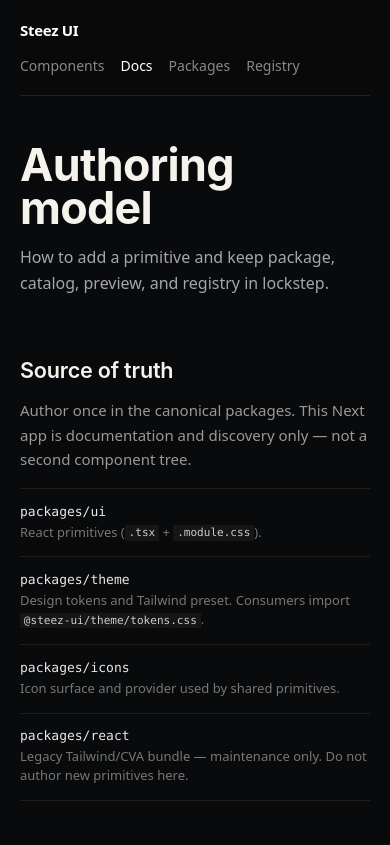
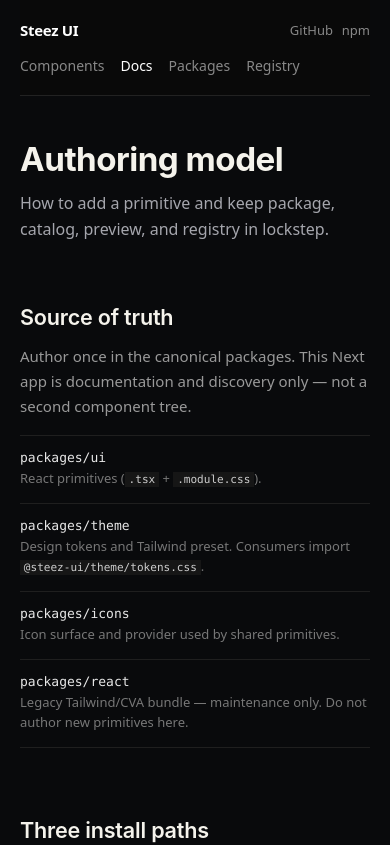
Before and after one commit to thomasjvu/steez-ui, a Next.js app: page /docs in a window 390 px wide. Shown: the top 845 px of the page. Built offline with nearby package versions, Linux system fonts and the light colour scheme.

Commit message:
fix: tighten mobile layout and Pages promotion

```diff
--- a/components/docs/site-layout.module.css
+++ b/components/docs/site-layout.module.css
@@ -100,6 +100,13 @@
   font-weight: 700;
   letter-spacing: -0.015em;
   line-height: 0.95;
+}
+
+@media (max-width: 640px) {
+  .pageTitle {
+    font-size: clamp(1.75rem, 8.5vw, 2.5rem);
+    overflow-wrap: anywhere;
+  }
 }
 
 .pageLead {
@@ -1018,16 +1025,6 @@
 }
 
 @media (max-width: 640px) {
-  .header {
-    grid-template-columns: 1fr auto;
-  }
-
-  .nav {
-    grid-column: 1 / -1;
-    grid-row: 2;
-    justify-self: start;
-  }
-
   .heroTitle {
     max-width: none;
   }
@@ -1067,8 +1064,19 @@
 }
 
 @media (max-width: 700px) {
+  .header {
+    grid-template-columns: minmax(0, 1fr) auto;
+  }
+
+  .nav {
+    grid-column: 1 / -1;
+    grid-row: 2;
+    justify-self: start;
+  }
+
   .headerActions {
-    display: none;
+    display: flex;
+    gap: 0.55rem;
   }
 
   .homeHero {
@@ -1078,7 +1086,7 @@
   }
 
   .homeTitle {
-    font-size: clamp(3.7rem, 17vw, 6rem);
+    font-size: clamp(2.35rem, 11.5vw, 4.75rem);
   }
 
   .heroStage {
--- a/package.json
+++ b/package.json
@@ -25,7 +25,7 @@
     "test:standalone-smoke": "node scripts/standalone-copy-smoke.mjs",
     "registry:build": "shadcn build",
     "registry:generate": "node scripts/generate-registry.mjs",
-    "deploy:pages": "node scripts/deploy-pages.mjs"
+    "deploy:pages": "pnpm build && node scripts/deploy-pages.mjs"
   },
   "dependencies": {
     "@steez-ui/icons": "workspace:*",
```
Also changed, not shown: .forgejo/workflows/ci.yml, 1 other file (tests, documents, lock files or other folders).
